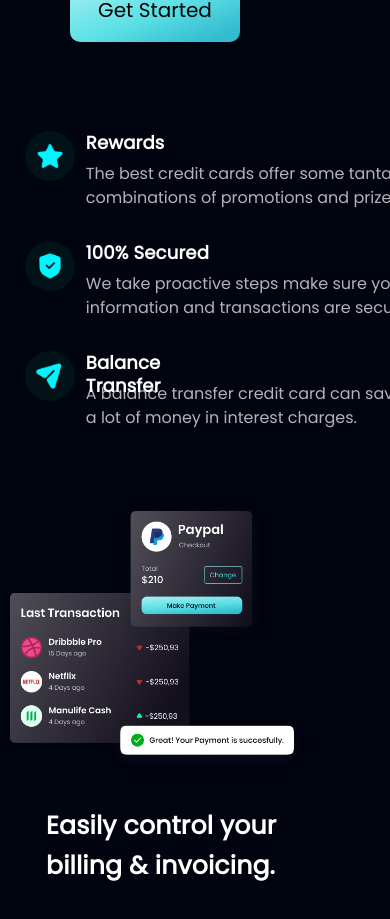
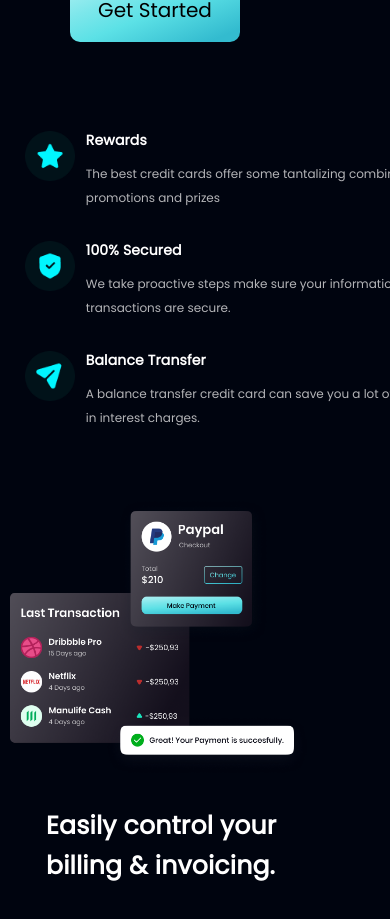
Before and after one commit to salmanhaider14/modern-ui, a React (Create React App) app: page / in a window 390 px wide. Shown: the part 1552-2471 px from the top of the page. Built offline with nearby package versions, Linux system fonts and the light colour scheme.

Commit message:
cards improve

```diff
--- a/src/App.css
+++ b/src/App.css
@@ -589,4 +589,10 @@ footer {
     height: 70px;
     margin: 20px;
   }
+  .money-card h1 {
+    font-size: 14px;
+  }
+  .money-card p {
+    font-size: 12px;
+  }
 }
```
